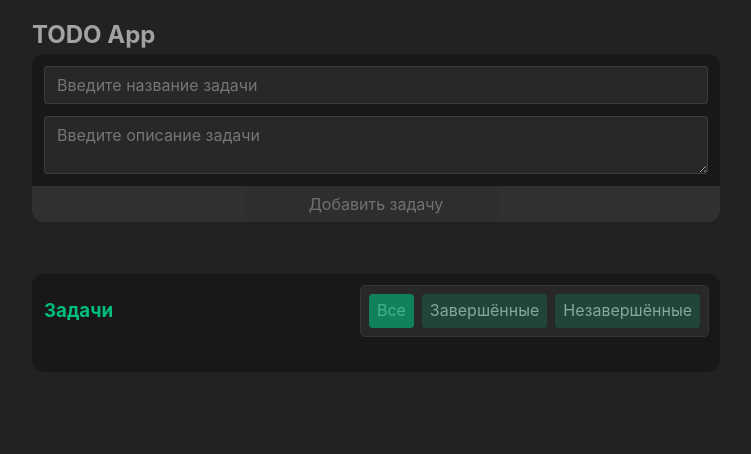
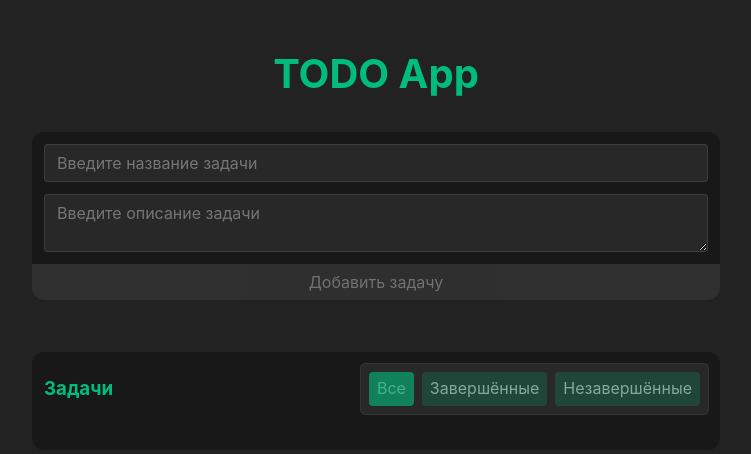
Before and after one commit to LlONED/todo-app, a Vue app: page / in a window 1280 px wide. Shown: the top 454 px of the page, without its empty margins (264-1015 px from the left). Built offline with nearby package versions, Linux system fonts and the light colour scheme.

Commit message:
Added style for TheToDoPanel

```diff
--- a/src/components/ToDo/TheToDoPanel.vue
+++ b/src/components/ToDo/TheToDoPanel.vue
@@ -4,8 +4,8 @@ import TaskPanel from "@/components/ToDo/TaskPanel/TaskPanel.vue";
 </script>
 
 <template>
-  <section>
-    <h1>TODO App</h1>
+  <section class="panel">
+    <h1 class="title">TODO App</h1>
 
     <TaskForm />
 
@@ -13,4 +13,16 @@ import TaskPanel from "@/components/ToDo/TaskPanel/TaskPanel.vue";
   </section>
 </template>
 
-<style scoped></style>
+<style scoped>
+.title {
+  color: var(--green-mute);
+  font-size: 2.5rem;
+  margin: 26px 0;
+}
+
+.panel {
+  display: flex;
+  flex-direction: column;
+  place-items: center;
+}
+</style>
```
